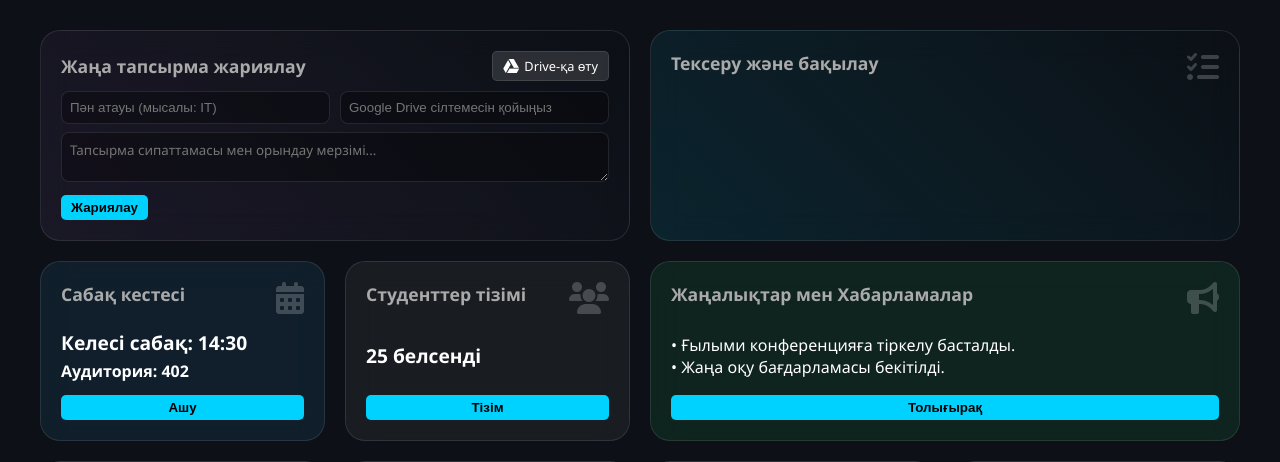
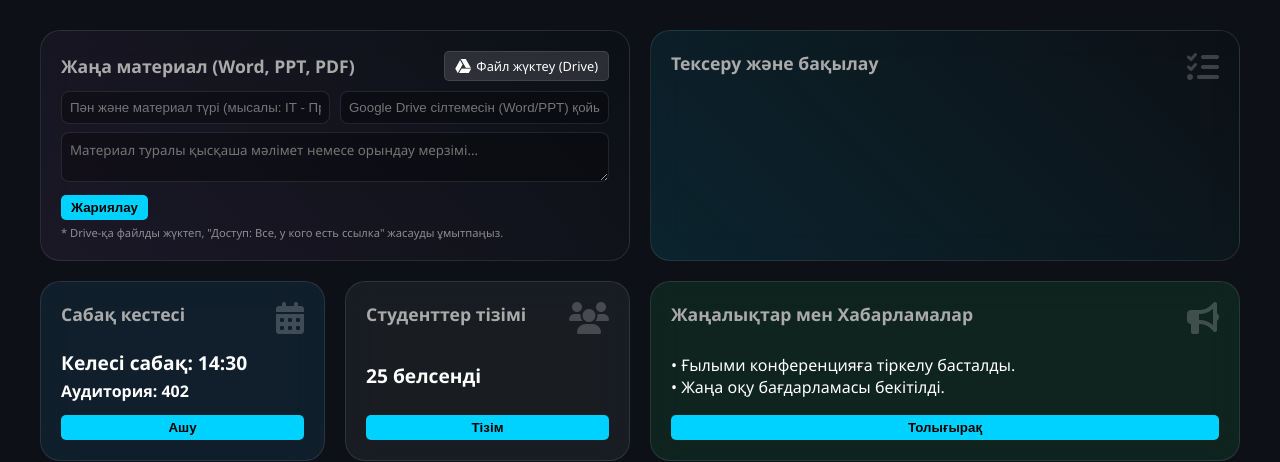
Before and after one commit to alishersultansiyk06-creator/bilim-iq, a Flask app: template templates/teacher.html in a window 1280 px wide. Shown: the part 85-547 px from the top of the page. Run offline with Flask 3, Linux system fonts and the light colour scheme; the template is opened without the code that fills it, so the values that code supplies are empty; data comes from the database, SQL or seed files in the repository.

Commit message:
Update teacher.html

```diff
--- a/templates/teacher.html
+++ b/templates/teacher.html
@@ -93,19 +93,20 @@
     <div class="tile wide" style="background: linear-gradient(45deg, rgba(155, 89, 182, 0.1), transparent);">
         <i class="fa-solid fa-file-circle-plus"></i>
         <div style="display: flex; justify-content: space-between; align-items: center; margin-bottom: 10px;">
-            <h3 style="margin:0;">Жаңа тапсырма жариялау</h3>
+            <h3 style="margin:0;">Жаңа материал (Word, PPT, PDF)</h3>
             <a href="https://drive.google.com" target="_blank" class="btn-drive">
-                <i class="fa-brands fa-google-drive" style="position:static; font-size:1rem; opacity:1;"></i> Drive-қа өту
+                <i class="fa-brands fa-google-drive" style="position:static; font-size:1rem; opacity:1;"></i> Файл жүктеу (Drive)
             </a>
         </div>
         <form action="/post_task" method="POST">
             <div style="display: flex; gap: 10px;">
-                <input type="text" name="subject" class="post-input" placeholder="Пән атауы (мысалы: IT)" required>
-                <input type="url" name="url" class="post-input" placeholder="Google Drive сілтемесін қойыңыз" required>
+                <input type="text" name="subject" class="post-input" placeholder="Пән және материал түрі (мысалы: IT - Презентация)" required>
+                <input type="url" name="url" class="post-input" placeholder="Google Drive сілтемесін (Word/PPT) қойыңыз" required>
             </div>
-            <textarea name="desc" class="post-textarea" placeholder="Тапсырма сипаттамасы мен орындау мерзімі..." required></textarea>
+            <textarea name="desc" class="post-textarea" placeholder="Материал туралы қысқаша мәлімет немесе орындау мерзімі..." required></textarea>
             <button type="submit" class="btn-mini">Жариялау</button>
         </form>
+        <small style="opacity: 0.5; font-size: 0.7rem; margin-top: 5px;">* Drive-қа файлды жүктеп, "Доступ: Все, у кого есть ссылка" жасауды ұмытпаңыз.</small>
     </div>
 
     <div class="tile wide" style="background: linear-gradient(45deg, rgba(0,210,255,0.1), transparent);">
```
